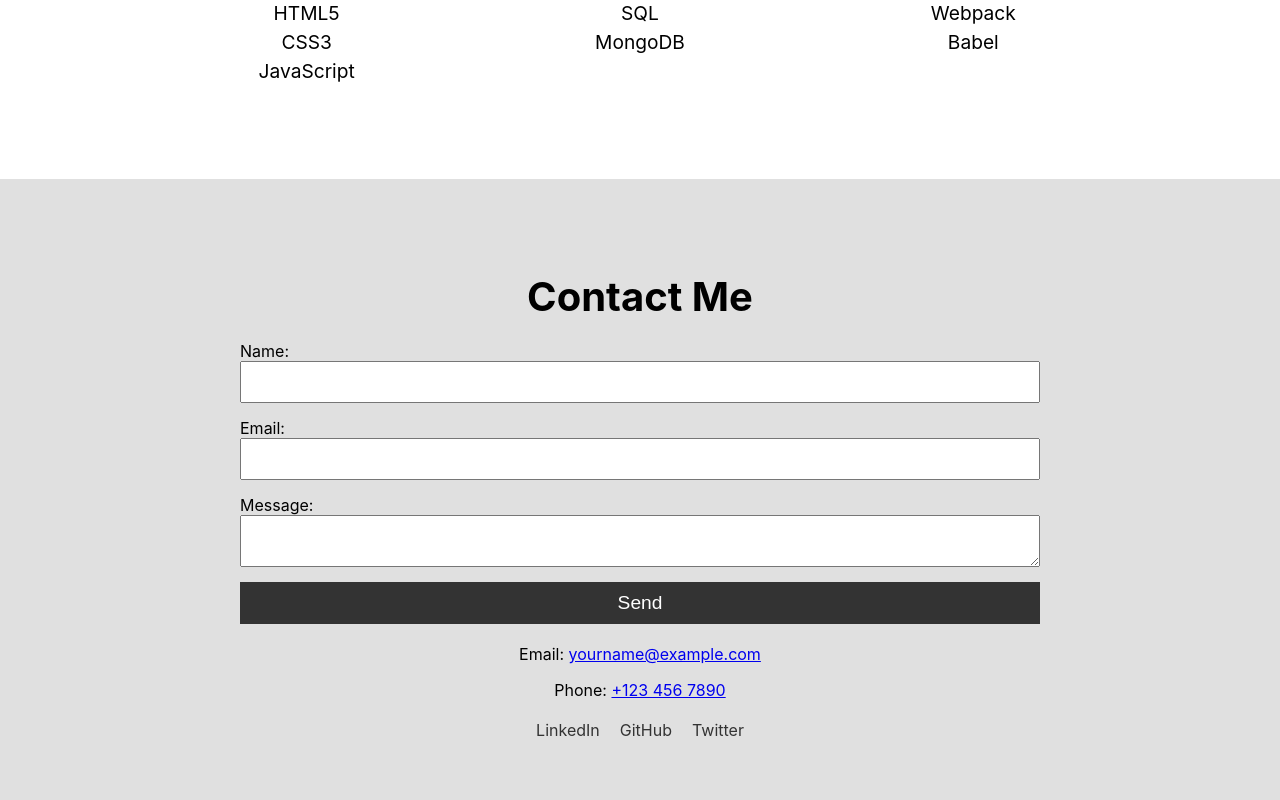
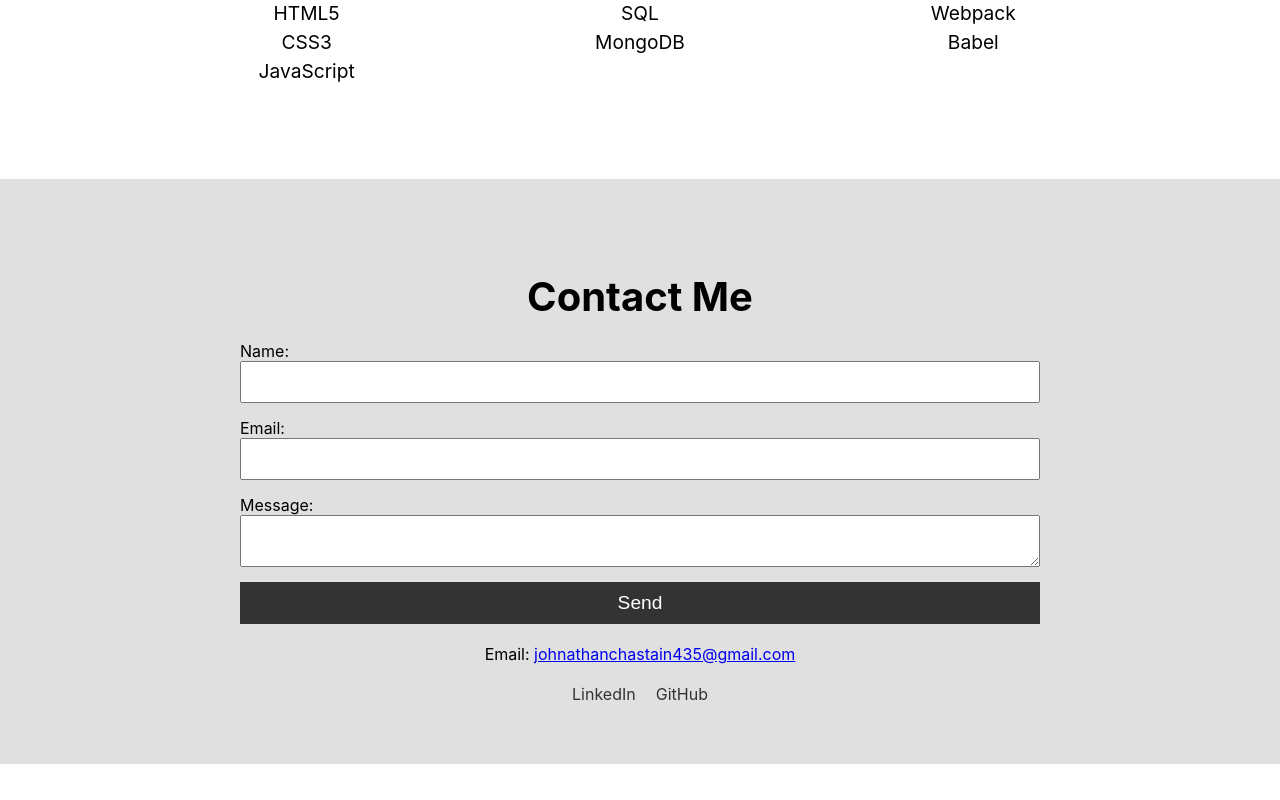
Before and after one commit to JohnathanChastain/My-React-Portfolio, a React (Vite) app: page / in a window 1280 px wide. Shown: the part 1438-2238 px from the top of the page. After the commit the page ends 2202 px from the top, so only its background shows below. Built offline with nearby package versions, Linux system fonts and the light colour scheme.

Commit message:
added contact links

```diff
--- a/src/components/Contact.jsx
+++ b/src/components/Contact.jsx
@@ -22,13 +22,11 @@
           <button type="submit">Send</button>
         </form>
         <div className="contact-details">
-          <p>Email: <a href="mailto:yourname@example.com">yourname@example.com</a></p>
-          <p>Phone: <a href="tel:+1234567890">+123 456 7890</a></p>
+          <p>Email: <a href="mailto:yourname@example.com">johnathanchastain435@gmail.com</a></p>
         </div>
         <div className="social-links">
-          <a href="https://www.linkedin.com/in/yourprofile" target="_blank" rel="noopener noreferrer">LinkedIn</a>
-          <a href="https://github.com/yourprofile" target="_blank" rel="noopener noreferrer">GitHub</a>
-          <a href="https://twitter.com/yourprofile" target="_blank" rel="noopener noreferrer">Twitter</a>
+          <a href="https://www.linkedin.com/in/johnathan-chastain-5369302bb/" target="_blank" rel="noopener noreferrer">LinkedIn</a>
+          <a href="https://github.com/JohnathanChastain" target="_blank" rel="noopener noreferrer">GitHub</a>
         </div>
       </div>
     </section>
```
